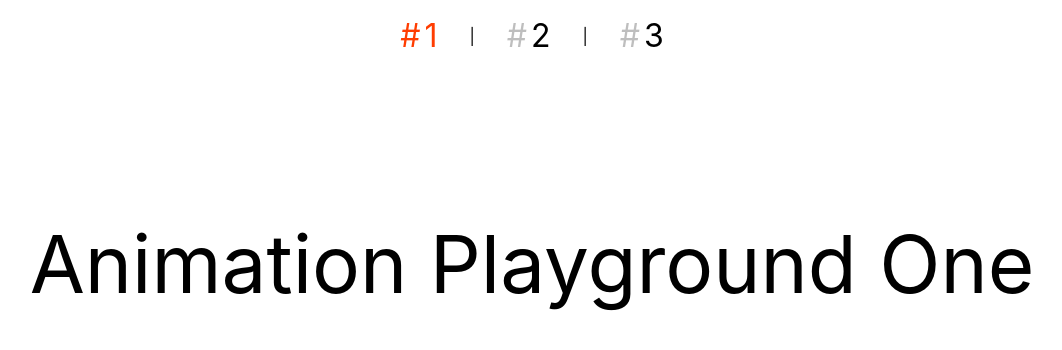
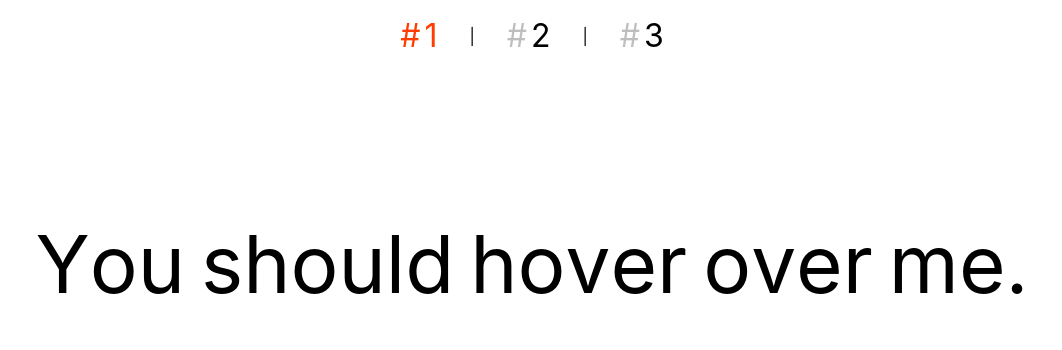
Before and after one commit to rob-letts/animation-playground, a Vue app: page / in a window 1280 px wide. Shown: the top 350 px of the page, without its empty margins (108-1170 px from the left). Built offline with nearby package versions, Linux system fonts and the light colour scheme; a web font is replaced by a local one.

Commit message:
some placeholder animation for #1

```diff
--- a/src/components/One.vue
+++ b/src/components/One.vue
@@ -1,9 +1,48 @@
 <script lang="ts" setup>
+import { ref } from 'vue'
 import { gsap } from 'gsap'
+
+const words = ref('You should hover over me.')
+
+function activate(event: MouseEvent) {
+	const target = event.target as HTMLElement
+
+	gsap.to(target, {
+		scale: 1.5,
+		color: 'red',
+		duration: 0.3,
+		ease: 'power1.out',
+	})
+	gsap.to(target, {
+		scale: 1,
+		color: 'white',
+		duration: 0.3,
+		ease: 'power1.out',
+		delay: 0.3,
+	})
+}
 </script>
 
 <template>
-  <h2>Animation Playground One</h2>
+  <h2>
+    <span
+      v-for="char, index in words"
+      @mouseover="activate"
+      :key="index"
+      :class="{ space: char === ' ' }"
+      class="char"
+    >
+      {{ char }}
+    </span>
+  </h2>
 </template>
 
-<style scoped></style>
+<style scoped>
+.char {
+  display: inline-block;
+}
+
+.space {
+  margin-right: 1rem;
+}
+</style>
```
